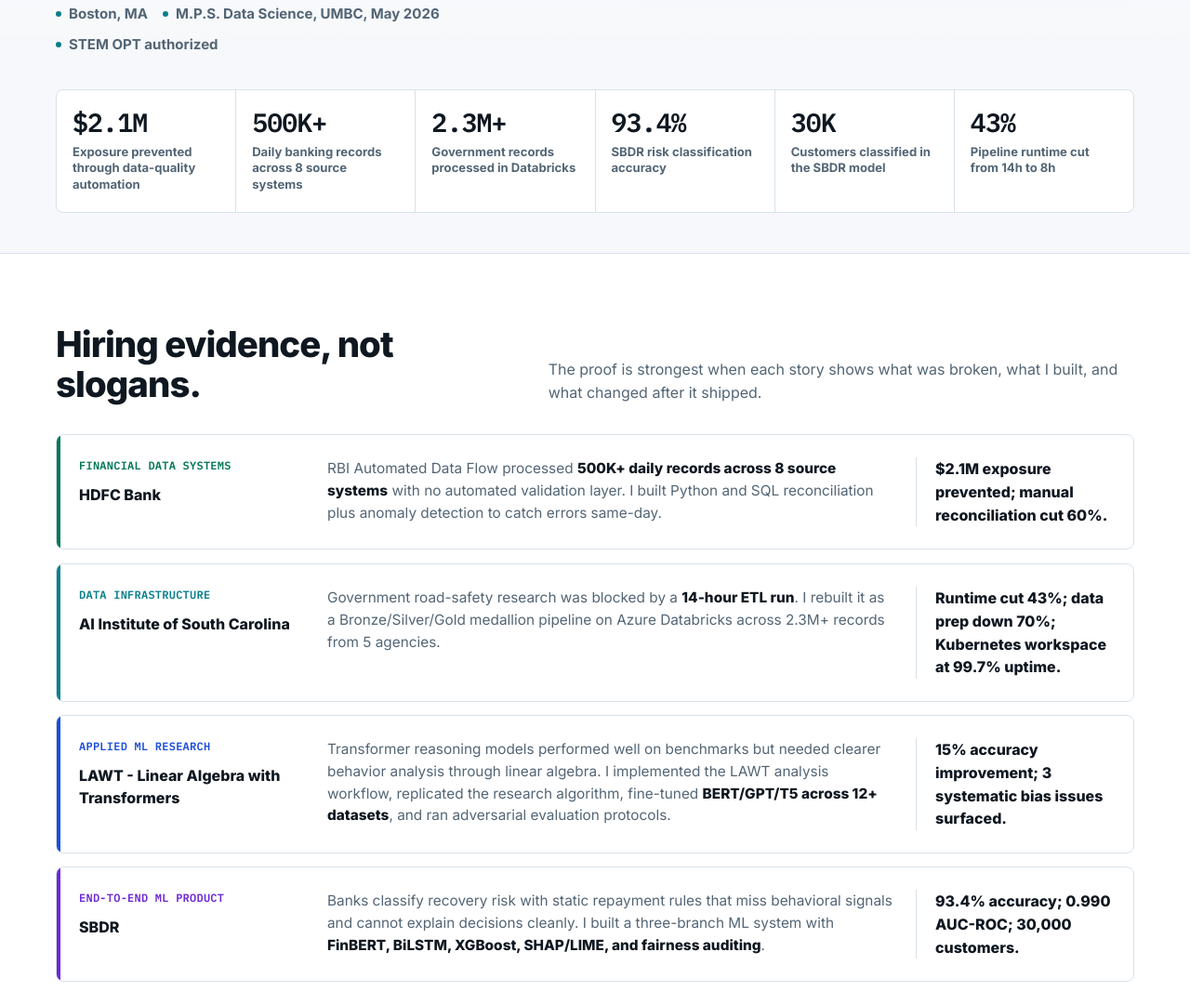
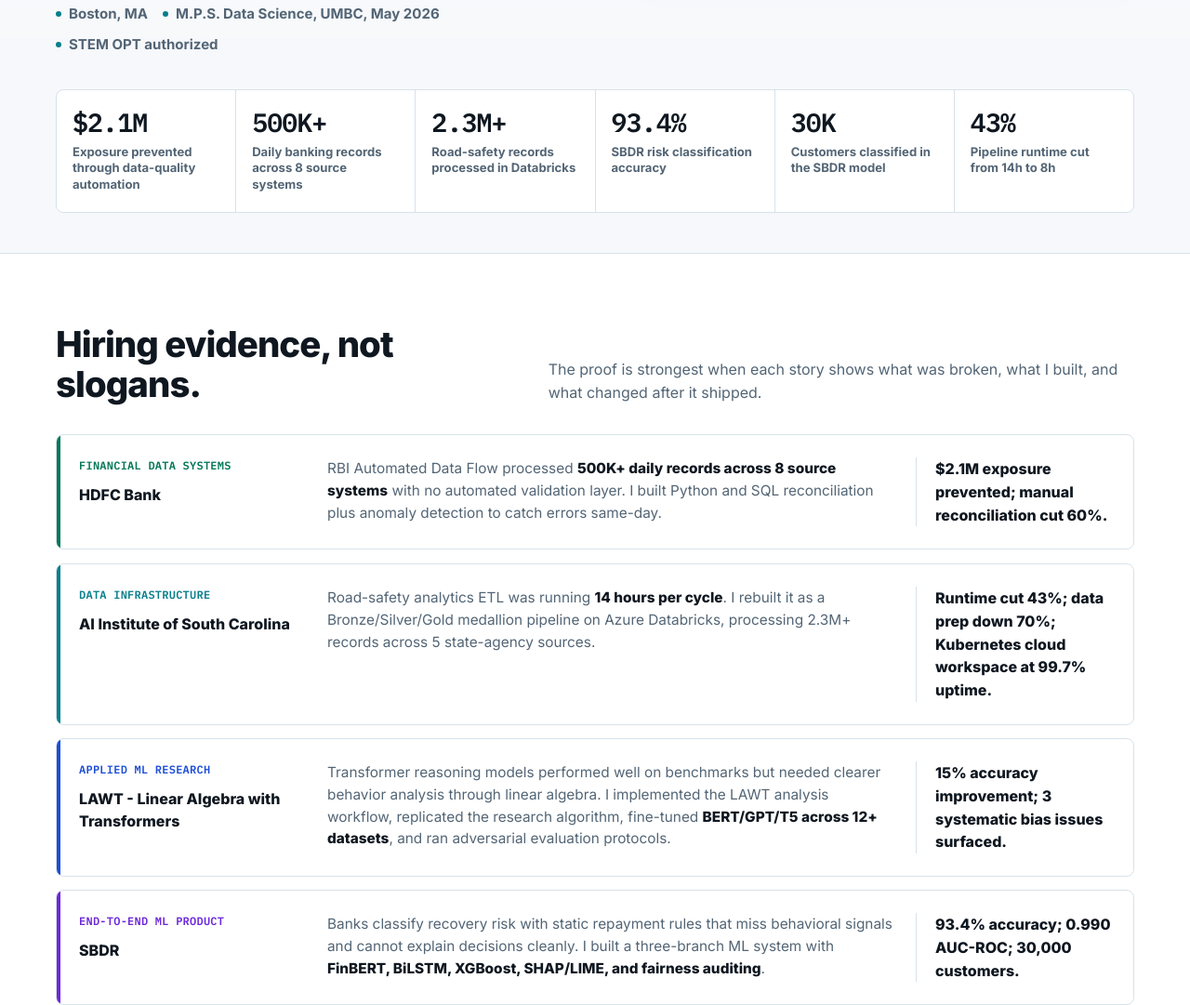
Before and after one commit to NeelVadlamudi/neelresume, a plain HTML site: page index.html in a window 1280 px wide. Shown: the part 637-1718 px from the top of the page at 93% size. Drawn offline with Linux system fonts and the light colour scheme.

Commit message:
Tighten South Carolina portfolio wording

```diff
--- a/index.html
+++ b/index.html
@@ -964,7 +964,7 @@
           <div class="reveal visible">
             <h1>Neel Vittal Bharath Vadlamudi</h1>
             <p class="hero-title">Data Scientist and ML Engineer building production pipelines, risk models, and applied AI systems.</p>
-            <p class="hero-copy">I build data pipelines, ML models, and dashboards that go from raw messy data to something a decision-maker can act on. Past work: regulatory pipelines at scale, government ETL on Databricks, explainable risk classification, and public-health surveillance with LLM-powered querying.</p>
+            <p class="hero-copy">I build data pipelines, ML models, and dashboards that go from raw messy data to something a decision-maker can act on. Past work: regulatory pipelines at scale, road-safety ETL on Databricks, explainable risk classification, and public-health surveillance with LLM-powered querying.</p>
             <div class="hero-actions">
               <a class="button primary" href="mailto:v.n.v.bharath@gmail.com">
                 <svg viewBox="0 0 24 24" fill="none" stroke="currentColor" stroke-width="2" aria-hidden="true"><path d="M4 4h16v16H4z"></path><path d="m4 7 8 6 8-6"></path></svg>
@@ -1001,7 +1001,7 @@
           </div>
           <div class="metric">
             <strong data-count="2.3" data-suffix="M+">2.3M+</strong>
-            <span>Government records processed in Databricks</span>
+            <span>Road-safety records processed in Databricks</span>
           </div>
           <div class="metric">
             <strong data-count="93.4" data-suffix="%">93.4%</strong>
@@ -1033,8 +1033,8 @@
           </article>
           <article class="evidence-card reveal" data-delay="1" style="--accent: var(--teal)">
             <div class="evidence-label"><span>Data infrastructure</span>AI Institute of South Carolina</div>
-            <div class="evidence-copy">Government road-safety research was blocked by a <strong>14-hour ETL run</strong>. I rebuilt it as a Bronze/Silver/Gold medallion pipeline on Azure Databricks across 2.3M+ records from 5 agencies.</div>
-            <div class="evidence-result">Runtime cut 43%; data prep down 70%; Kubernetes workspace at 99.7% uptime.</div>
+            <div class="evidence-copy">Road-safety analytics ETL was running <strong>14 hours per cycle</strong>. I rebuilt it as a Bronze/Silver/Gold medallion pipeline on Azure Databricks, processing 2.3M+ records across 5 state-agency sources.</div>
+            <div class="evidence-result">Runtime cut 43%; data prep down 70%; Kubernetes cloud workspace at 99.7% uptime.</div>
           </article>
           <article class="evidence-card reveal" data-delay="2" style="--accent: var(--blue)">
             <div class="evidence-label"><span>Applied ML research</span>LAWT - Linear Algebra with Transformers</div>
@@ -1243,8 +1243,8 @@
               Remote | May 2025 to Aug 2025
             </div>
             <ul class="bullet-list">
-              <li>Rebuilt government road-safety ETL as Bronze/Silver/Gold medallion pipelines on Azure Databricks, processing 2.3M+ records across 5 agencies and cutting runtime 43% from 14h to 8h.</li>
-              <li>Maintained Kubernetes cloud analytics workspace at 99.7% uptime and delivered client-facing dashboards and presentations for road-safety analytics research.</li>
+              <li>Rebuilt road-safety analytics ETL as Bronze/Silver/Gold medallion pipelines on Azure Databricks, processing 2.3M+ records across 5 state-agency sources and cutting runtime 43% from 14h to 8h.</li>
+              <li>Maintained Kubernetes cloud workspace at 99.7% uptime for remote research workflows and delivered dashboards and presentations on road-safety analytics findings.</li>
             </ul>
           </article>
           <article class="experience reveal" data-delay="2">
@@ -1359,7 +1359,7 @@
         body: "I am strongest where the job needs both technical execution and translation: messy inputs, reliable pipelines, model evaluation, explainability, dashboards, and cross-functional delivery.",
         points: [
           "HDFC: Python and SQL validation across 500K+ daily records.",
-          "South Carolina: Databricks medallion ETL across 2.3M+ records.",
+          "South Carolina: road-safety Databricks medallion ETL across 2.3M+ records.",
           "SBDR: explainable risk classification over 30,000 customers.",
           "CDC Outbreak AI: live public-health data, forecasting, and plain-English querying."
         ]
@@ -1378,7 +1378,7 @@
         title: "Data engineering across messy sources, scale, and runtime pressure.",
         body: "For data teams, the fit is multi-source ETL, data quality, medallion architecture, runtime reduction, and API-backed analytics.",
         points: [
-          "Azure Databricks Bronze/Silver/Gold pipeline across 2.3M+ records.",
+          "Azure Databricks Bronze/Silver/Gold road-safety pipeline across 2.3M+ records.",
           "43% runtime cut from 14h to 8h and 70% prep reduction.",
           "HDFC: 8 source systems and 500K+ daily records validated same-day.",
           "DuckDB and FastAPI backend patterns for fast analytics access."
@@ -1396,10 +1396,10 @@
       },
       public: {
         title: "Public-sector and healthcare analytics that turn data into action.",
-        body: "For healthcare, government, and civic teams, the work shows surveillance analytics, road-safety pipelines, IoT monitoring, and dashboards for non-technical users.",
+        body: "For healthcare, civic, and public-sector teams, the work shows surveillance analytics, road-safety pipelines, IoT monitoring, and dashboards for non-technical users.",
         points: [
           "CDC Outbreak AI: public-health data ingestion, forecasting, and RAG.",
-          "South Carolina: road-safety analytics across 5 agencies.",
+          "South Carolina: road-safety analytics across 5 state-agency sources.",
           "SmartShuttle: demand prediction and sustainability metrics.",
           "Breathe Easy: hyper-local air-quality forecasting from sensor data."
         ]
@@ -1411,7 +1411,7 @@
           "Promoted mid-engagement to Project Lead for bank-wide CLMS.",
           "Coordinated legal, compliance, vendor, ops, QA, and IT teams.",
           "Owned BRDs, UAT, defect resolution, deployment, and production support.",
-          "Delivered client-facing analytics presentations in public-sector research."
+          "Delivered dashboards and presentations on road-safety analytics findings."
         ]
       }
     };
```
